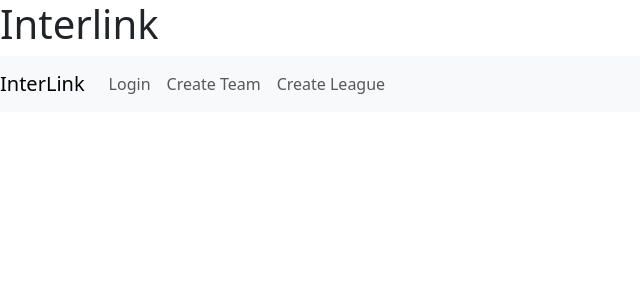
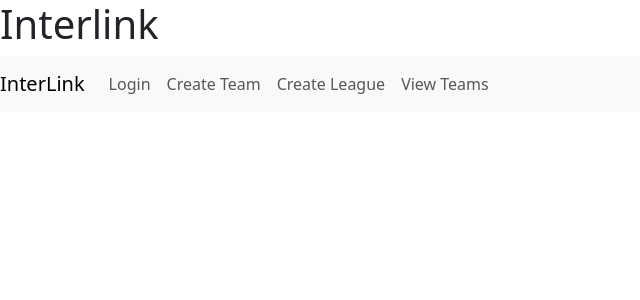
Before and after one commit to IWU-CS253/Interlink, a Flask app: page / in a window 1280 px wide. Shown: the top 300 px of the page, without its empty margins (0-640 px from the left). Run offline with Flask 3, Linux system fonts and the light colour scheme.

Commit message:
Add a view team page

```diff
--- a/app.py
+++ b/app.py
@@ -51,7 +51,12 @@ def close_db(error):
 @app.route('/', methods=["GET", "POST"])
 def home_page():
     return render_template('homepage.html')
-
+@app.route('/team_view')
+def team_view():
+    db = get_db()
+    cur = db.execute('SELECT name FROM teams')
+    teams = [row[0] for row in cur.fetchall()]
+    return render_template('team_view.html', teams=teams)
 @app.route('/create', methods=["POST"])
 def create_league():
     return redirect(url_for('display_league'))
--- a/templates/homepage.html
+++ b/templates/homepage.html
@@ -16,6 +16,9 @@
                 <li class="nav-item">
                     <a class="nav-link" href="{{ url_for('display_league') }}">Create League</a>
                 </li>
+                <li class="nav-item">
+                    <a class="nav-link" href="{{ url_for('team_view') }}">View Teams</a>
+                </li>
             </ul>
         </div>
     </nav>
```
Also changed, not shown: templates/team_view.html (added, +10 -0 lines).
